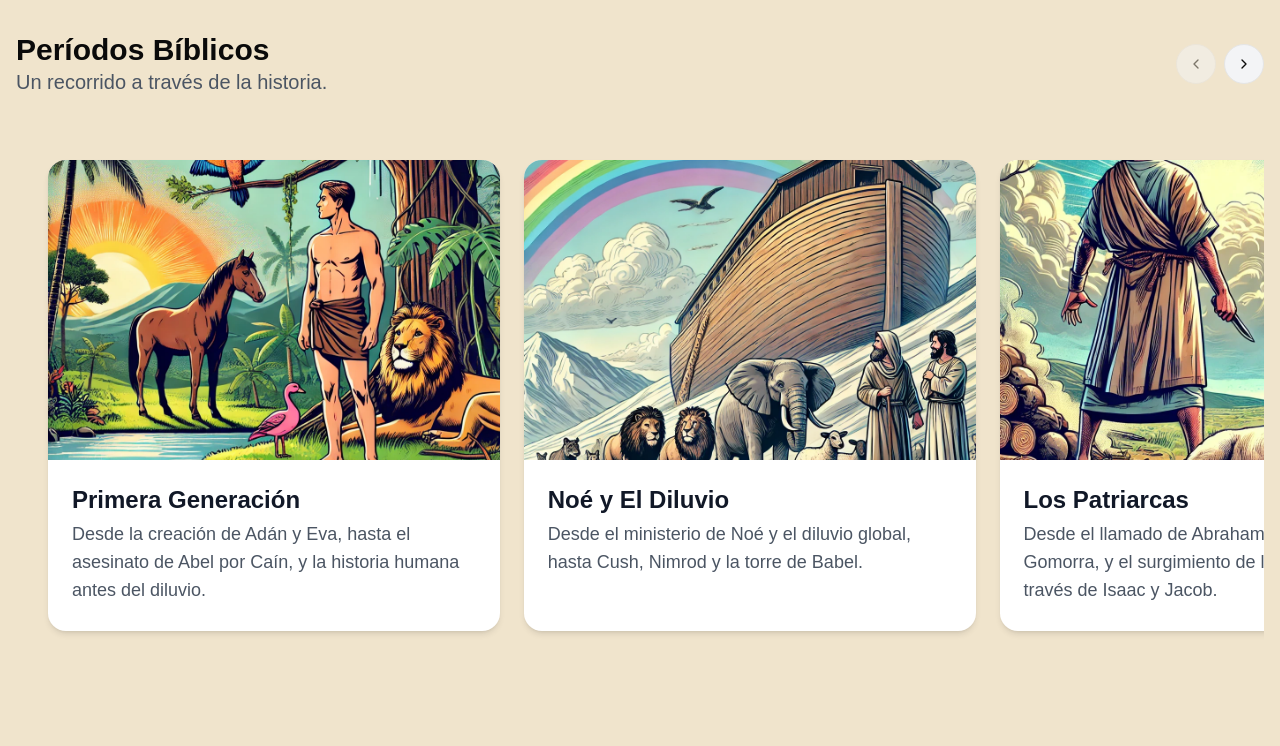
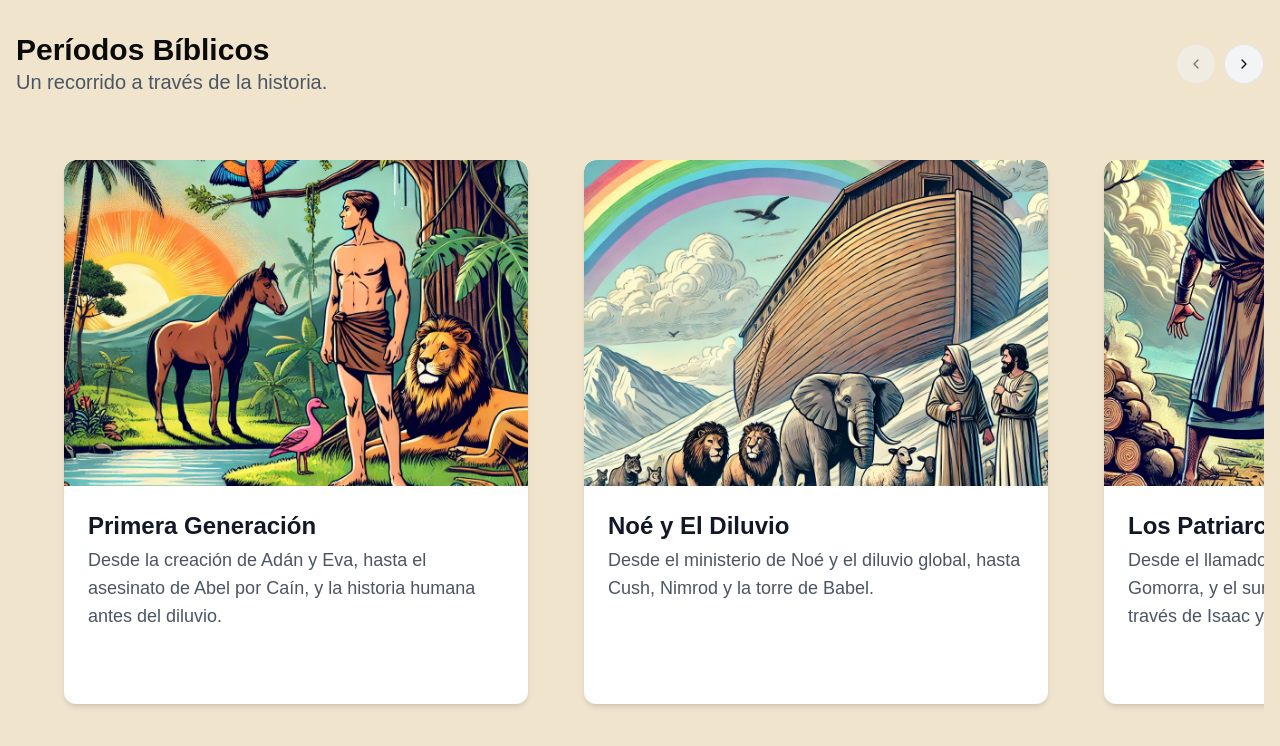
Before and after one commit to JohanTAP/remanente-app, a Next.js app: page / in a window 1280 px wide. Shown: the top 746 px of the page. Built offline with nearby package versions, Linux system fonts and the light colour scheme.

Commit message:
mejorar la estructura de carpetas y optimizar la configuración de Webpack

```diff
--- a/app/page.tsx
+++ b/app/page.tsx
@@ -1,74 +1,64 @@
-"use client";
+"use client"
 
-import React, { useRef, useState } from "react";
-import { ChevronLeft, ChevronRight, TrendingUp } from "lucide-react";
-import { Button } from "@/components/ui/button";
-import { Dialog, DialogContent, DialogHeader, DialogTitle } from "@/components/ui/dialog";
-import { Bar, BarChart, XAxis, YAxis } from "recharts";
-import {
-  Card,
-  CardContent,
-  CardDescription,
-  CardFooter,
-  CardHeader,
-  CardTitle,
-} from "@/components/ui/card";
-import {
-  ChartConfig,
-  ChartContainer,
-  ChartTooltip,
-  ChartTooltipContent,
-} from "@/components/ui/chart";
+import React, { useRef, useState, useEffect, useCallback } from 'react'
+import { ChevronLeft, ChevronRight } from 'lucide-react'
+import { Button } from "@/components/ui/button"
+import Image from 'next/image'
 
-const periodos = [
-  { id: 1, nombre: 'Primera Generación', descripcion: 'Desde la creación de Adán y Eva, hasta el asesinato de Abel por Caín, y la historia humana antes del diluvio.', imagen: '/periodo_1.webp?height=500&width=480' },
-  { id: 2, nombre: 'Noé y El Diluvio', descripcion: 'Desde el ministerio de Noé y el diluvio global, hasta Cush, Nimrod y la torre de Babel.', imagen: '/periodo_2.webp?height=500&width=480' },
-  { id: 3, nombre: 'Los Patriarcas', descripcion: 'Desde el llamado de Abraham, hasta Sodoma y Gomorra, y el surgimiento de las 12 tribus judías a través de Isaac y Jacob.', imagen: '/periodo_3.webp?height=500&width=480' },
-  { id: 4, nombre: 'De Egipto a Canaán', descripcion: 'Desde la venta de José como esclavo, su ascenso al poder en Egipto, hasta Moisés y el Éxodo.', imagen: '/periodo_4.webp?height=500&width=480' },
-  { id: 5, nombre: 'Los Jueces', descripcion: 'Desde Moisés y los Diez Mandamientos hasta la entrada de Josué y la expansión judía en la Tierra Prometida.', imagen: '/periodo_5.webp?height=500&width=480' },
-  { id: 6, nombre: 'Reino Unido', descripcion: 'Desde el rey Saúl hasta el profeta Samuel y el joven rey David y su dinastía real a través de Salomón.', imagen: '/periodo_6.webp?height=500&width=480' },
-  { id: 7, nombre: 'Reino Dividido', descripcion: 'Desde los conflictos internos que dividieron la nación de Israel hasta los profetas que advirtieron sobre el exilio venidero.', imagen: '/periodo_7.webp?height=500&width=480' },
-  { id: 8, nombre: 'El Exilio', descripcion: 'Desde la caída de Israel hasta el exilio en Babilonia y los grandes profetas declarando la venida del Mesías.', imagen: '/periodo_8.webp?height=500&width=480' },
-  { id: 9, nombre: 'Vida de Cristo', descripcion: 'Desde el nacimiento del prometido Mesías, Jesús el Cristo, hasta su ministerio, muerte y resurrección.', imagen: '/periodo_9.webp?height=500&width=480' },
-  { id: 10, nombre: 'Iglesia Primitiva', descripcion: 'Desde el martirio de Esteban hasta la persecución y el auge de la iglesia a través de Pablo y los apóstoles.', imagen: '/periodo_2.webp?height=500&width=480' },
-  { id: 11, nombre: 'Edad Media', descripcion: 'Desde la legalización del cristianismo bajo Constantino hasta la persecución de la Edad Oscura.', imagen: '/periodo_2.webp?height=500&width=480' },
-  { id: 12, nombre: 'La Reforma', descripcion: 'Desde los grandes reformadores, como Lutero y Wycliffe, hasta la expansión del movimiento protestante.', imagen: '/periodo_2.webp?height=500&width=480' },
-  { id: 13, nombre: 'Profecías de Apocalipsis', descripcion: 'Desde el surgimiento del anticristo, la marca de la bestia, hasta el regreso de Cristo y la restauración del paraíso.', imagen: '/periodo_2.webp?height=500&width=480' }
+interface Periodo
+{
+  id: number;
+  nombre: string;
+  descripcion: string;
+  imagen: string;
+}
+
+const periodos: Periodo[] = [
+  { id: 1, nombre: 'Primera Generación', descripcion: 'Desde la creación de Adán y Eva, hasta el asesinato de Abel por Caín, y la historia humana antes del diluvio.', imagen: '/periodo_1.webp' },
+  { id: 2, nombre: 'Noé y El Diluvio', descripcion: 'Desde el ministerio de Noé y el diluvio global, hasta Cush, Nimrod y la torre de Babel.', imagen: '/periodo_2.webp' },
+  { id: 3, nombre: 'Los Patriarcas', descripcion: 'Desde el llamado de Abraham, hasta Sodoma y Gomorra, y el surgimiento de las 12 tribus judías a través de Isaac y Jacob.', imagen: '/periodo_3.webp' },
+  { id: 4, nombre: 'De Egipto a Canaán', descripcion: 'Desde la venta de José como esclavo, su ascenso al poder en Egipto, hasta Moisés y el Éxodo.', imagen: '/periodo_4.webp' },
+  { id: 5, nombre: 'Los Jueces', descripcion: 'Desde Moisés y los Diez Mandamientos hasta la entrada de Josué y la expansión judía en la Tierra Prometida.', imagen: '/periodo_5.webp' },
+  { id: 6, nombre: 'Reino Unido', descripcion: 'Desde el rey Saúl hasta el profeta Samuel y el joven rey David y su dinastía real a través de Salomón.', imagen: '/periodo_6.webp' },
+  { id: 7, nombre: 'Reino Dividido', descripcion: 'Desde los conflictos internos que dividieron la nación de Israel hasta los profetas que advirtieron sobre el exilio venidero.', imagen: '/periodo_7.webp' },
+  { id: 8, nombre: 'El Exilio', descripcion: 'Desde la caída de Israel hasta el exilio en Babilonia y los grandes profetas declarando la venida del Mesías.', imagen: '/periodo_8.webp' },
+  { id: 9, nombre: 'Vida de Cristo', descripcion: 'Desde el nacimiento del prometido Mesías, Jesús el Cristo, hasta su ministerio, muerte y resurrección.', imagen: '/periodo_9.webp' },
+  { id: 10, nombre: 'Iglesia Primitiva', descripcion: 'Desde el martirio de Esteban hasta la persecución y el auge de la iglesia a través de Pablo y los apóstoles.', imagen: '/periodo_9.webp' },
+  { id: 11, nombre: 'Edad Media', descripcion: 'Desde la legalización del cristianismo bajo Constantino hasta la persecución de la Edad Oscura.', imagen: '/9.webp' },
+  { id: 12, nombre: 'La Reforma', descripcion: 'Desde los grandes reformadores, como Lutero y Wycliffe, hasta la expansión del movimiento protestante.', imagen: '/9.webp' },
+  { id: 13, nombre: 'Profecías de Apocalipsis', descripcion: 'Desde el surgimiento del anticristo, la marca de la bestia, hasta el regreso de Cristo y la restauración del paraíso.', imagen: '/9.webp' }
 ];
 
-export default function PeriodosCarousel() {
-  const scrollRef = useRef<HTMLDivElement>(null);
-  const [canScrollLeft, setCanScrollLeft] = useState(false);
-  const [canScrollRight, setCanScrollRight] = useState(true);
-  const [dialogOpen, setDialogOpen] = useState(false);
-  const [selectedPeriodo, setSelectedPeriodo] = useState<number | null>(null);
+export default function PeriodosCarousel ()
+{
+  const scrollRef = useRef<HTMLDivElement>( null )
+  const [ canScrollLeft, setCanScrollLeft ] = useState( false )
+  const [ canScrollRight, setCanScrollRight ] = useState( true )
 
-  const checkScroll = () => {
-    if (scrollRef.current) {
-      const { scrollLeft, scrollWidth, clientWidth } = scrollRef.current;
-      setCanScrollLeft(scrollLeft > 0);
-      setCanScrollRight(scrollLeft < scrollWidth - clientWidth - 1);
+  const checkScroll = useCallback( () =>
+  {
+    if ( scrollRef.current )
+    {
+      const { scrollLeft, scrollWidth, clientWidth } = scrollRef.current
+      setCanScrollLeft( scrollLeft > 0 )
+      setCanScrollRight( scrollLeft < scrollWidth - clientWidth - 1 )
     }
-  };
+  }, [] )
 
-  const scroll = (direction: "left" | "right") => {
-    if (scrollRef.current) {
-      const scrollAmount = direction === "left" ? -400 : 400;
-      scrollRef.current.scrollBy({ left: scrollAmount, behavior: "smooth" });
+  useEffect( () =>
+  {
+    checkScroll()
+  }, [ checkScroll ] )
+
+  const scroll = ( direction: 'left' | 'right' ) =>
+  {
+    if ( scrollRef.current )
+    {
+      const scrollAmount = direction === 'left' ? -400 : 400
+      scrollRef.current.scrollBy( { left: scrollAmount, behavior: 'smooth' } )
+      requestAnimationFrame( checkScroll )
     }
-  };
-
-  const openDialog = (periodoId: number) => {
-    if (periodoId === 1) { // Solo abrir el diálogo si el periodoId es 1
-      setSelectedPeriodo(periodoId);
-      setDialogOpen(true);
-    }
-  };
-
-  const closeDialog = () => {
-    setDialogOpen(false);
-    setSelectedPeriodo(null);
-  };
+  }
 
   return (
     <div className="w-full max-w-7xl mx-auto px-4 py-8">
@@ -79,21 +69,25 @@ export default function PeriodosCarousel() {
         </div>
         <div className="flex gap-2">
           <Button
-            onClick={() => scroll("left")}
+            onClick={ () => scroll( 'left' ) }
             variant="outline"
             size="icon"
             className="rounded-full w-10 h-10 bg-gray-100 hover:bg-gray-200"
-            disabled={!canScrollLeft}
+            disabled={ !canScrollLeft }
+            aria-controls="periodos-carousel"
+            aria-label="Desplazar hacia la izquierda"
           >
             <ChevronLeft className="h-6 w-6" />
             <span className="sr-only">Anterior</span>
           </Button>
           <Button
-            onClick={() => scroll("right")}
+            onClick={ () => scroll( 'right' ) }
             variant="outline"
             size="icon"
             className="rounded-full w-10 h-10 bg-gray-100 hover:bg-gray-200"
-            disabled={!canScrollRight}
+            disabled={ !canScrollRight }
+            aria-controls="periodos-carousel"
+            aria-label="Desplazar hacia la derecha"
           >
             <ChevronRight className="h-6 w-6" />
             <span className="sr-only">Siguiente</span>
@@ -101,45 +95,17 @@ export default function PeriodosCarousel() {
         </div>
       </div>
       <div
-        ref={scrollRef}
-        className="flex gap-6 overflow-x-auto overflow-visible snap-x snap-mandatory hide-scrollbar py-8 px-8"
-        onScroll={checkScroll}
+        ref={ scrollRef }
+        className="flex gap-6 overflow-x-auto snap-x snap-mandatory hide-scrollbar py-8 px-8"
+        onScroll={ checkScroll }
+        id="periodos-carousel"
+        aria-live="polite"
       >
-        {periodos.map((periodo) => (
-          <div key={periodo.id} className="flex-none w-[28.2352941176rem] snap-center">
-            <div
-              className="rf-ccard-content bg-white rounded-[18px] overflow-hidden shadow-md flex flex-col h-[29.4117647059rem] relative transition-transform duration-300 ease-[cubic-bezier(0,0,0.5,1)] hover:scale-105 hover:shadow-lg hover:z-10"
-              onClick={() => openDialog(periodo.id)}
-            >
-              <div className="relative">
-                <img
-                  src={periodo.imagen}
-                  alt={periodo.nombre}
-                  className="w-full object-cover"
-                  style={{ height: "300px" }}
-                />
-              </div>
-              <div className="p-6 flex flex-col gap-1">
-                <h3 className="text-2xl font-semibold text-gray-900">{periodo.nombre}</h3>
-                <p className="text-lg text-gray-600">{periodo.descripcion}</p>
-              </div>
-            </div>
-          </div>
-        ))}
+        { periodos.map( ( periodo ) => (
+          <CarouselItem key={ periodo.id } periodo={ periodo } />
+        ) ) }
       </div>
-      <Dialog open={dialogOpen} onOpenChange={closeDialog}>
-        <DialogContent>
-          <DialogHeader>
-            <DialogTitle>Gráfico Genealógico</DialogTitle>
-          </DialogHeader>
-          <div className="p-4">
-            {selectedPeriodo !== null && (
-              <ChartComponent periodoId={selectedPeriodo} />
-            )}
-          </div>
-        </DialogContent>
-      </Dialog>
-      <style jsx global>{`
+      <style jsx global>{ `
         .hide-scrollbar::-webkit-scrollbar {
           display: none;
         }
@@ -147,79 +113,30 @@ export default function PeriodosCarousel() {
           -ms-overflow-style: none;
           scrollbar-width: none;
         }
-        .rf-ccard-content {
-          position: relative;
-          z-index: 1;
-        }
-        .rf-ccard-content:hover {
-          z-index: 10;
-        }
       `}</style>
     </div>
-  );
+  )
 }
 
-function ChartComponent({ periodoId }: { periodoId: number }) {
-  const chartData = [
-    { name: "Adan", birth: 0, ageWhenSonBorn: 130, lengthOfLife: 930, death: 930 },
-    { name: "Set", birth: 130, ageWhenSonBorn: 105, lengthOfLife: 912, death: 1042 },
-    { name: "Enos", birth: 235, ageWhenSonBorn: 90, lengthOfLife: 905, death: 1140 },
-    { name: "Cainan", birth: 325, ageWhenSonBorn: 70, lengthOfLife: 910, death: 1235 },
-    { name: "Mahalaleel", birth: 395, ageWhenSonBorn: 65, lengthOfLife: 895, death: 1290 },
-    { name: "Jared", birth: 460, ageWhenSonBorn: 162, lengthOfLife: 962, death: 1422 },
-    { name: "Enoc", birth: 622, ageWhenSonBorn: 65, lengthOfLife: 365, death: 987 },
-    { name: "Matusalen", birth: 687, ageWhenSonBorn: 187, lengthOfLife: 969, death: 1656 },
-    { name: "Lamec", birth: 874, ageWhenSonBorn: 182, lengthOfLife: 777, death: 1651 },
-    { name: "Noe", birth: 1056, ageWhenSonBorn: 500, lengthOfLife: 950, death: 2006 },
-  ];
-
-  const chartConfig = {
-    birth: {
-      label: "Birth (AM)",
-    },
-    ageWhenSonBorn: {
-      label: "Age when Son Born",
-    },
-    lengthOfLife: {
-      label: "Duracion de Vida: ",
-    },
-    death: {
-      label: "Death (AM)",
-    },
-  } satisfies ChartConfig;
-
-  return (
-    <Card>
-      <CardHeader>
-      </CardHeader>
-      <CardContent>
-        <ChartContainer config={chartConfig}>
-          <BarChart
-            accessibilityLayer
-            data={chartData}
-            layout="vertical"
-            margin={{
-              left: 0,
-            }}
-          >
-            <YAxis
-              dataKey="name"
-              type="category"
-              interval={0}
-              tickLine={false}
-              axisLine={false}
-            />
-            <XAxis dataKey="lengthOfLife" type="number" hide={false} />
-            <ChartTooltip
-              cursor={false}
-              content={<ChartTooltipContent hideLabel />}
-            />
-            <Bar dataKey="lengthOfLife" layout="vertical" radius={5} fill="hsl(var(--chart-1))" />
-          </BarChart>
-        </ChartContainer>
-      </CardContent>
-      <CardFooter className="flex-col items-start gap-2 text-sm">
-      </CardFooter>
-    </Card>
-  );
-}
+const CarouselItem = ( { periodo }: { periodo: Periodo } ) => (
+  <div className="flex-none w-[29rem] h-[34rem] snap-center mx-4">
+    <div className="bg-white rounded-xl overflow-hidden shadow-md flex flex-col transition-transform duration-300 ease-[cubic-bezier(0,0,0.5,1)] hover:scale-105 hover:shadow-lg h-full">
+      <div className="relative w-full h-[60%]">
+        <Image
+          src={ periodo.imagen }
+          alt={ periodo.nombre }
+          layout="fill"
+          objectFit="cover"
+          quality={ 75 }
+          className="rounded-t-xl"
+        />
+      </div>
+      <div className="p-6 flex flex-col gap-1 h-[40%]">
+        <h3 className="text-2xl font-semibold text-gray-900">{ periodo.nombre }</h3>
+        <p className="text-lg text-gray-600 line-clamp-4 overflow-hidden">
+          { periodo.descripcion }
+        </p>
+      </div>
+    </div>
+  </div>
+)
```
